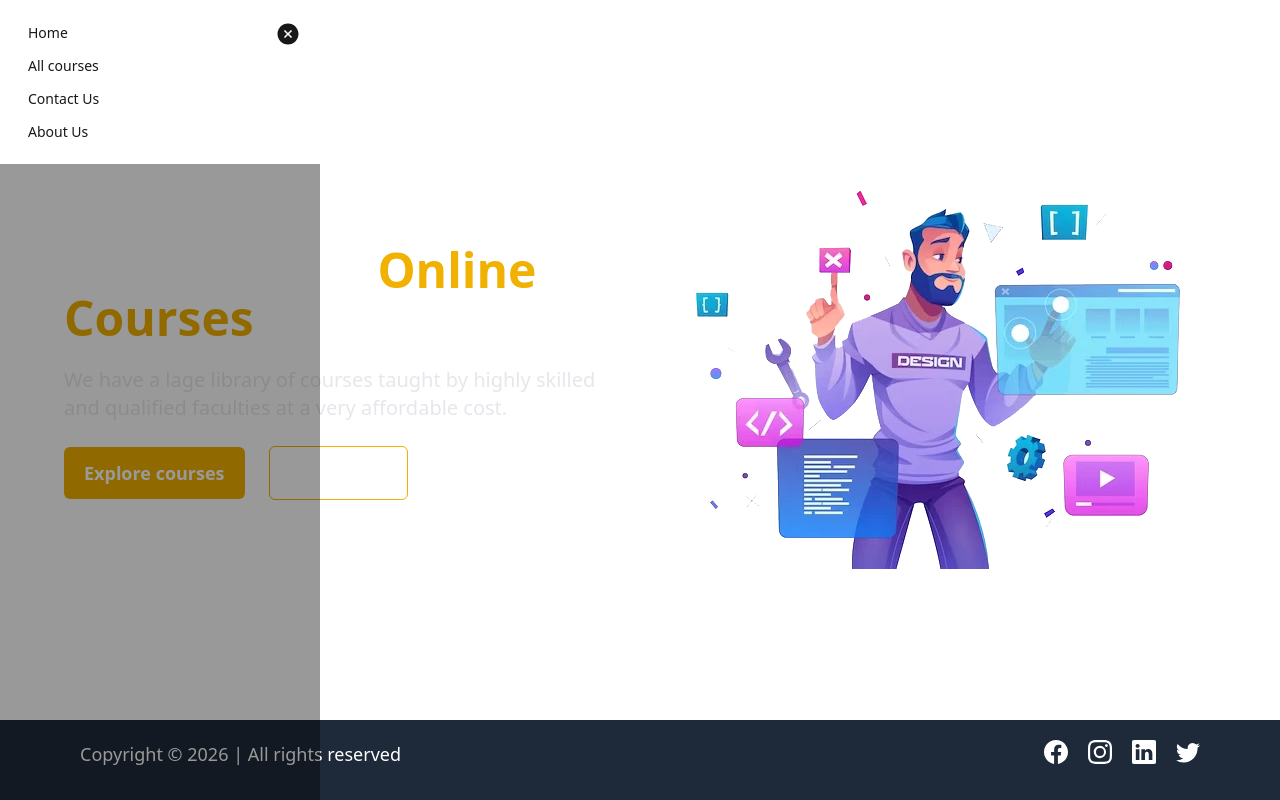
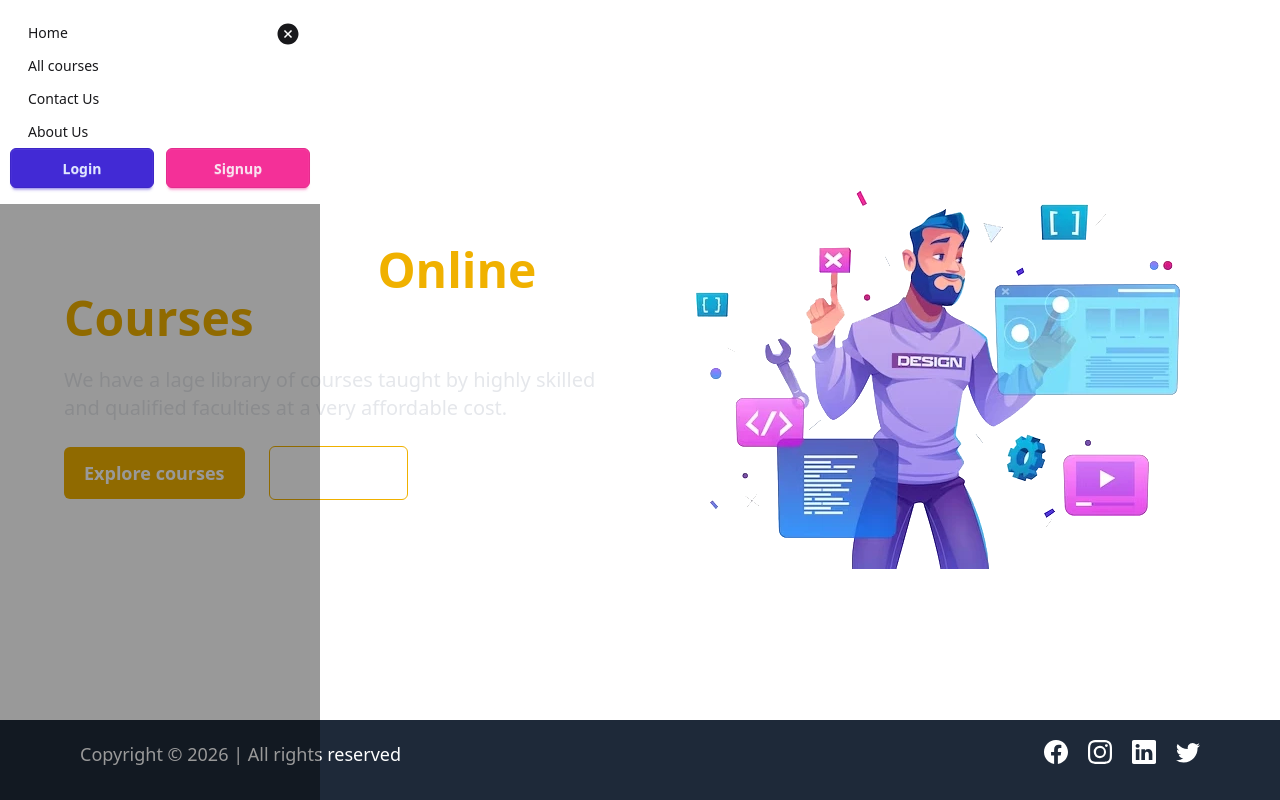
Before and after one commit to shamshad-dev27/lms-frontend, a React (Vite) app: page / in a window 1280 px wide. Both pictures are taken after a click on the label 32 px from the left and 32 px from the top of the page. Built offline with nearby package versions, Linux system fonts and the light colour scheme.

Commit message:
Added login and Signup buttom

```diff
--- a/src/Layouts/HomeLayout.jsx
+++ b/src/Layouts/HomeLayout.jsx
@@ -1,10 +1,16 @@
 import {AiFillCloseCircle} from 'react-icons/ai';
 import {FiMenu} from "react-icons/fi"
-import { Link } from 'react-router-dom';
+import { Link, useNavigate } from 'react-router-dom';
 
 import Footer from '../Components/Footer'
+import { useDispatch, useSelector } from 'react-redux';
 function HomeLayout({children}){
-
+    const dispatch=useDispatch();
+    const navigate=useNavigate();
+// for checking if user is logged in
+ const isLoggedIn=useSelector((state)=>state?.auth?.isLoggedIn);
+//  for displaying the options acc to role
+const role =useSelector((state)=> state?.auth?.role);
     function changeWidth(){
         const drawerSide=document.getElementsByClassName('drawer-side');
          drawerSide[0].style.width='auto';
@@ -14,6 +20,12 @@ function HomeLayout({children}){
         element[0].checked=false;
        const drawerSide=document.getElementsByClassName('drawer-side');
          drawerSide[0].style.width='0';
+    }
+    function handleLogout(e){
+        e.preventDefault();
+        // const res=await dispatch(logout());
+        // if(res?.payload?.success)
+        navigate("/");
     }
     return (
        <div className="min-h-[90vh]">
@@ -40,6 +52,11 @@ function HomeLayout({children}){
                         <Link to="/">Home</Link>
 
                     </li>
+                    {isLoggedIn&& role==="ADMIN"&& (
+                     <li>
+                        <Link to="/admin/dashboard">Admin DashBoard</Link>
+                     </li>
+                    )}
                     <li>
                         <Link to="/courses">All courses</Link>
                     </li>
@@ -49,6 +66,26 @@ function HomeLayout({children}){
                     <li>
                         <Link to="/about ">About Us</Link>
                     </li>
+                    {!isLoggedIn &&(
+                        <div className='w-full flex items-center justify-center gap-3'>
+                         <button className='btn btn-primary  py-1 font-semibold rounded-md w-1/2'>
+                            <Link to="/login">Login</Link>
+                         </button>
+                         <button className=' btn btn-secondary  py-1 font-semibold rounded-md w-1/2'>
+                            <Link to="/login">Signup</Link>
+                         </button>
+                        </div>
+                    )}
+                    {isLoggedIn &&(
+                        <div className='w-full flex items-center justify-center gap-3'>
+                         <button className='btn btn-primary  py-1 font-semibold rounded-md w-1/2'>
+                            <Link to="/user/profile">Profile</Link>
+                         </button>
+                         <button className=' btn btn-secondary  py-1 font-semibold rounded-md w-1/2'>
+                            <Link onClick={handleLogout}>Logout</Link>
+                         </button>
+                        </div>
+                    )}
                 </ul>
              </label>
            </div>
```
